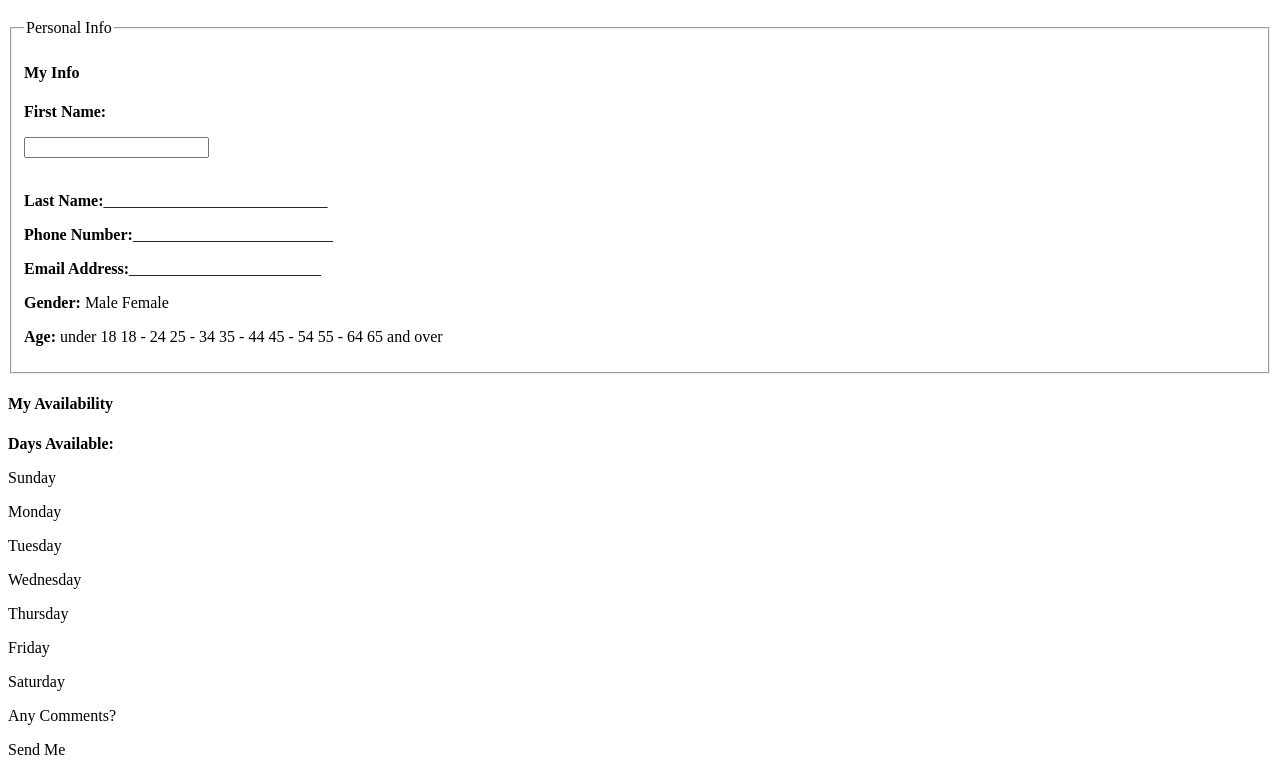
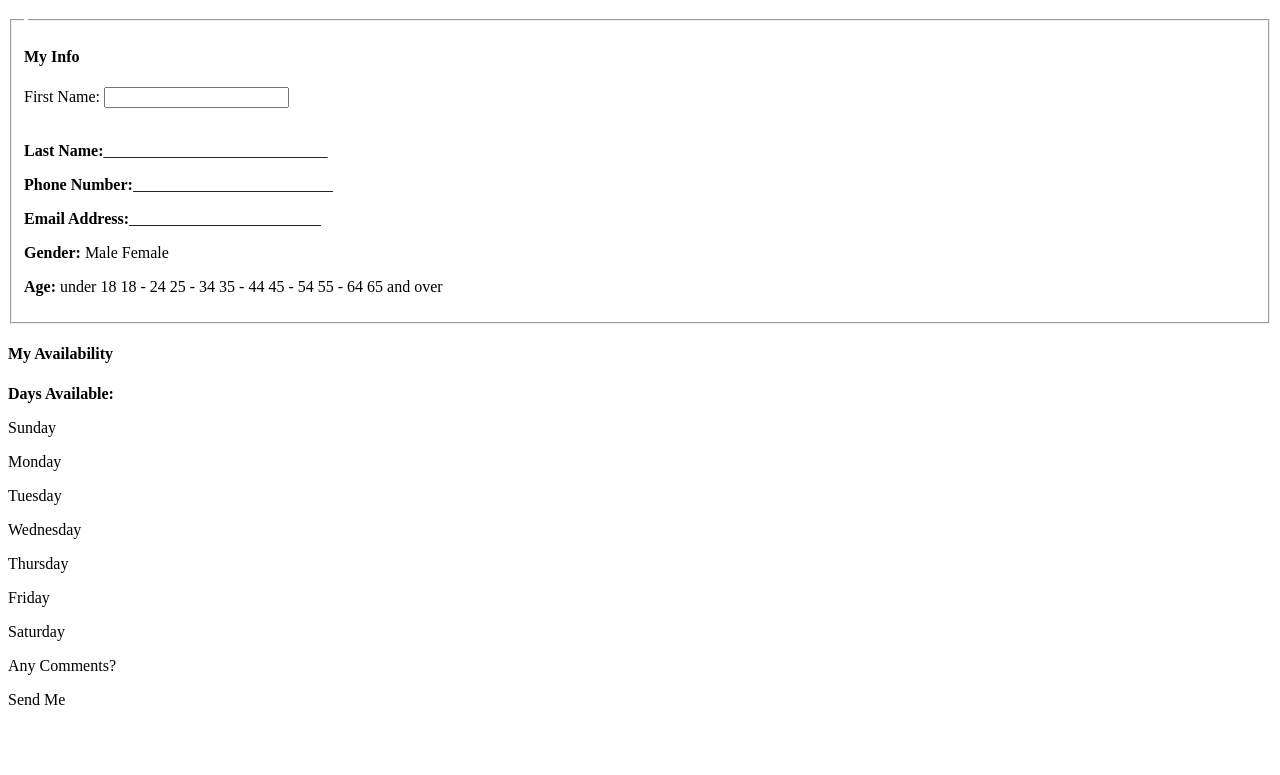
Before and after one commit to tforthomas73/lab4, a plain HTML site: page index.html in a window 1280 px wide. Shown: the part 61-836 px from the top of the page. After the commit the page ends 800 px from the top, so only its background shows below. Drawn offline with Linux system fonts and the light colour scheme.

Commit message:
im getting the hang of this

```diff
--- a/index.html
+++ b/index.html
@@ -9,8 +9,8 @@
         <form action="http://bloomingdale.sat.iit.edu/kriedan/lab3formscript.php" method="post"></form>
         <fieldset>
         <h4>My Info</h4>
-        <legend>Personal Info</legend>
-        <p><strong>First Name:</strong></p>
+        <legend></legend>
+        First Name:
         <input type="text" class="noborder" name="first_name_field">
         <br><br>
         <p><strong>Last Name:</strong>____________________________</p>
```
